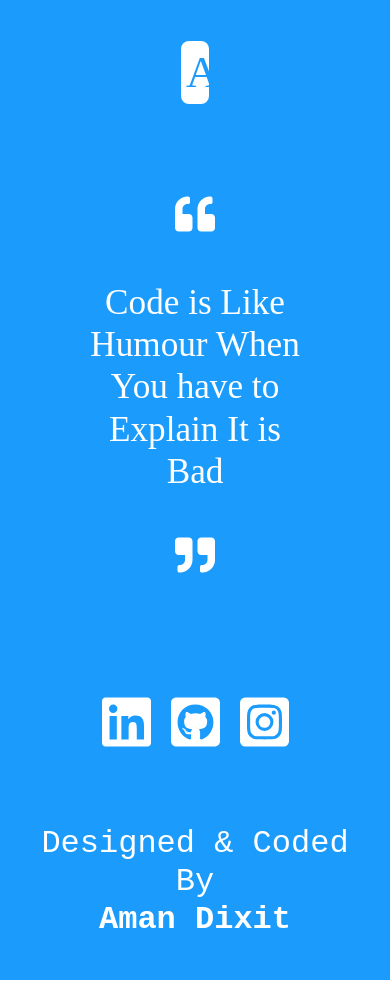
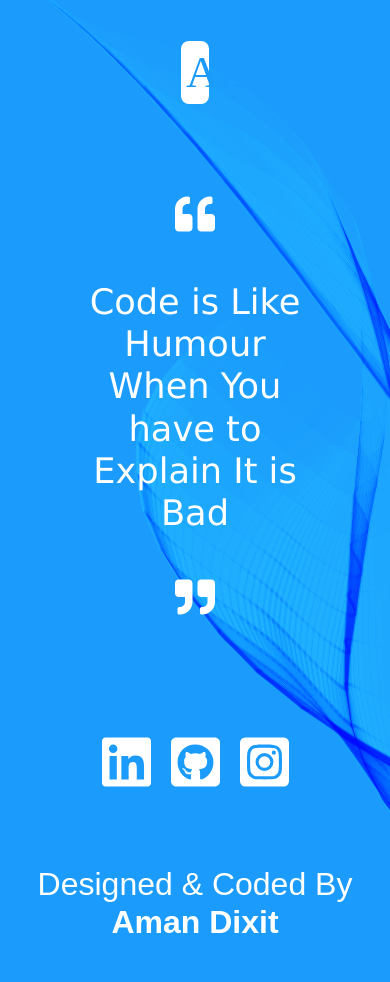
Before and after one commit to AMAN123956/react-portfolio-website, a React (Create React App) app: page /skill in a window 390 px wide. Shown: the part 2752-3734 px from the top of the page. Built offline with nearby package versions, Linux system fonts and the light colour scheme.

Commit message:
Improved responsiveness of project section

```diff
--- a/src/components/Footer/Footer.js
+++ b/src/components/Footer/Footer.js
@@ -21,15 +21,15 @@ function Footer() {
             </div>
             <div className={styles.socialSection}>
                 <a href="https://www.linkedin.com/in/aman-dixit-b371b9190/"
-                    className={styles.socialIcon} target="_blank">
+                    className={styles.socialIcon} target="_blank" rel="noreferrer">
                     <FontAwesomeIcon icon={faLinkedin} />
                 </a>
                 <a href="https://github.com/AMAN123956"
-                    className={styles.socialIcon} target="_blank">
+                    className={styles.socialIcon} target="_blank" rel="noreferrer">
                     <FontAwesomeIcon icon={faGithubSquare} />
                 </a>
                 <a href="https://www.freecodecamp.org/amandixit"
-                    className={styles.socialIcon} target="_blank">
+                    className={styles.socialIcon} target="_blank" rel="noreferrer">
                     <FontAwesomeIcon icon={faInstagramSquare} />
                 </a>
             </div>
--- a/src/components/Footer/Footer.module.css
+++ b/src/components/Footer/Footer.module.css
@@ -1,6 +1,9 @@
 .footerContainer{
     background-color:#1b9cfc;
     color:white;
+    background: url('../../assets/img/b2.png');
+    background-color: #1B9CFC;
+    background-repeat: repeat-y;
     display:flex;
     flex-direction: column;
     align-items: center;
@@ -26,14 +29,14 @@
     text-align:center;
     padding:10px;
     font-size:2.2rem;
-    font-family:cursive;
+    font-family:'Lucida Sans', 'Lucida Sans Regular', 'Lucida Grande', 'Lucida Sans Unicode', Geneva, Verdana, sans-serif;
     color: white;
 }
 .heading2{
     margin:50px 0px 0px 0px;
     font-size:2rem;
     color:white;
-    font-family:monospace;
+    font-family:sans-serif;
     text-align: center;
 }
 .authorName{
@@ -62,5 +65,6 @@
     cursor:pointer;
 }
 .socialIcon:hover{
+    color:black;
     transform:scale(1.2);
 }
--- a/src/components/Project/Project.module.css
+++ b/src/components/Project/Project.module.css
@@ -7,7 +7,7 @@
     background:white;
     /* box-shadow: rgba(0, 0, 0, 0.15) 1.95px 1.95px 2.6px; */
     box-shadow: rgba(0, 0, 0, 0.24) 0px 3px 8px;
-    padding:20px 50px;
+    padding:20px 30px;
     border-radius: 5px;
 }
 .codingImg{
--- a/src/components/UI/Project/ProjectCard.module.css
+++ b/src/components/UI/Project/ProjectCard.module.css
@@ -5,6 +5,7 @@
     margin-top: 40px;
     margin-bottom: 40px;
     text-transform: uppercase;
+    color:#1B9CFC;
 }
 .projectCardBox{
     display:grid;
@@ -16,7 +17,8 @@
     width:350px;
     padding-top:0px;
     margin-top:20px;
-    margin-right:10px;
+    margin-left: 5px;
+    margin-right:5px;
     margin-bottom:20px;
     height:620px;
     transition: 0.45s linear all;
```
